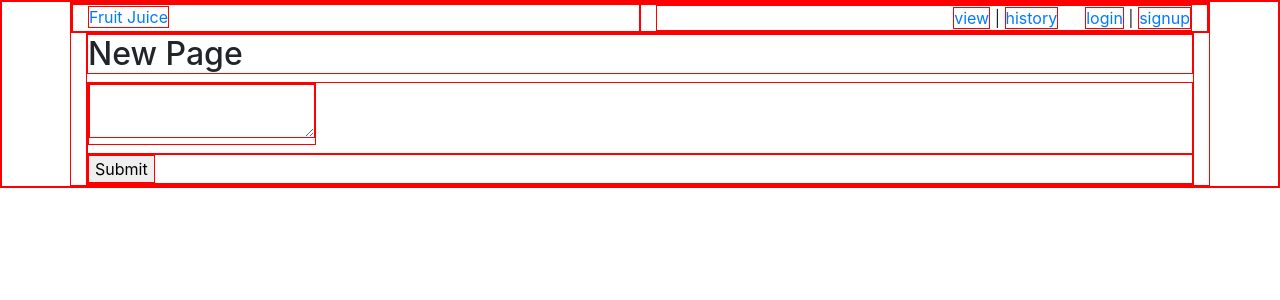
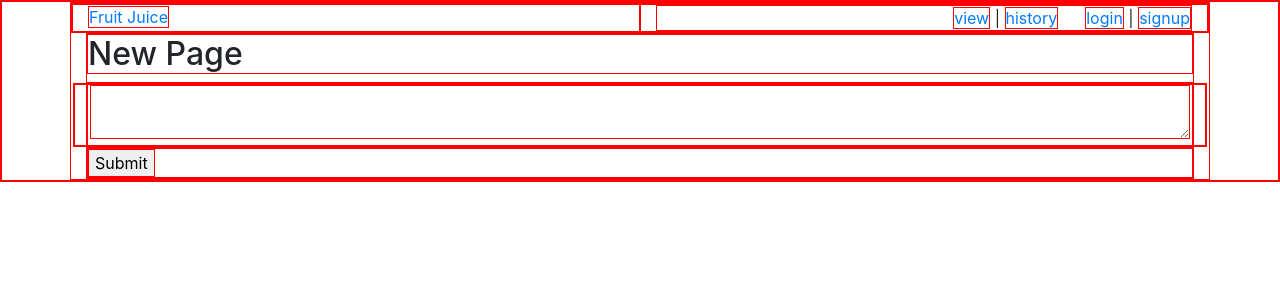
Before and after one commit to sam1610/fruit-juice, a Python web app: template templates/newpage.html in a window 1280 px wide. Shown: the top 300 px of the page. Run offline with Jinja, Linux system fonts and the light colour scheme; the template is opened without the code that fills it, so the values that code supplies are empty; some libraries are stand-ins or nearby versions.

Commit message:
Add bootstrap methods to newpage.html

```diff
--- a/templates/newpage.html
+++ b/templates/newpage.html
@@ -6,14 +6,13 @@
 
 {% block content %}
   <h2>New Page</h2>
-
-    <form method="post">
-      <label>
+  <form method="post">
+    <div class="row">
+      <div class="col-md-12">
         <textarea name="content">{{content}}</textarea>
-      </label>
-
-      <div class="error">{{error}}</div>
-
-      <input type="submit">
-    </form>
+      </div>
+    </div>
+    <div class="error">{{error}}</div>
+    <input type="submit">
+  </form>
 {% endblock %}
```
